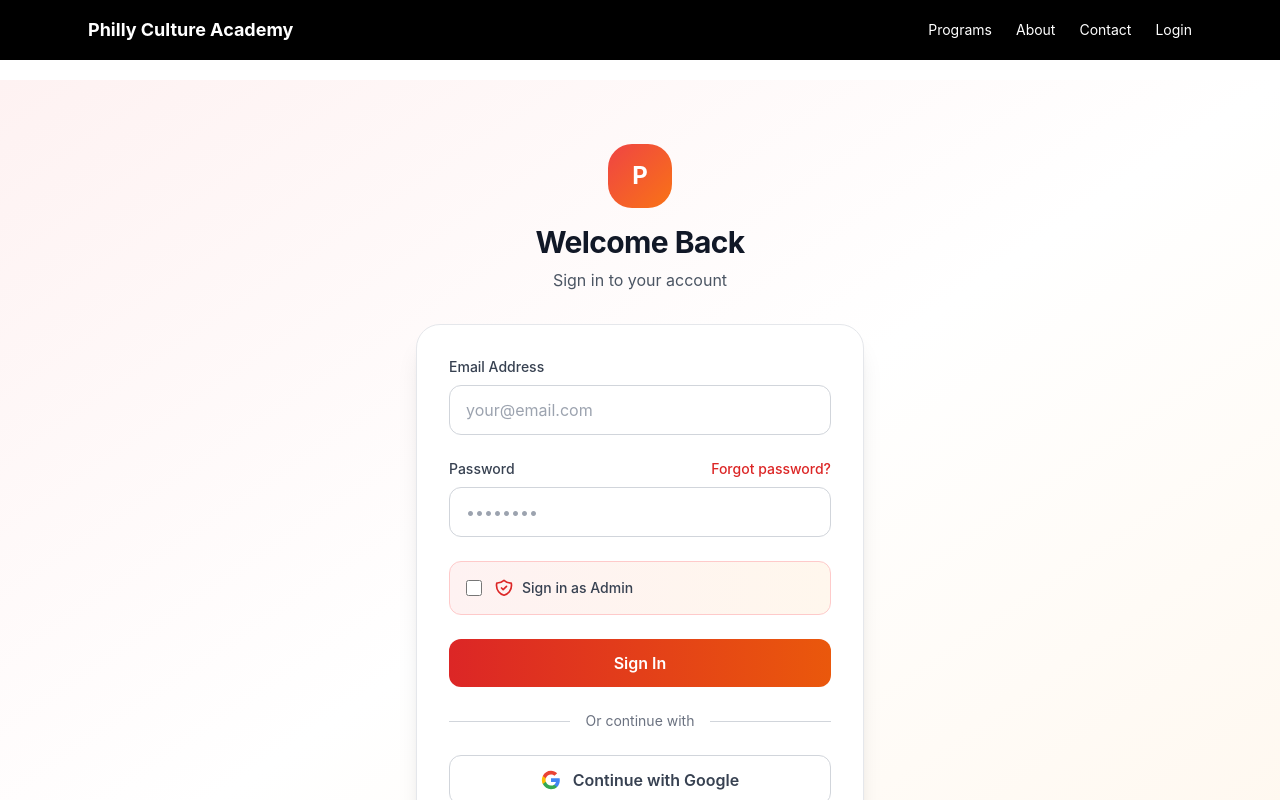
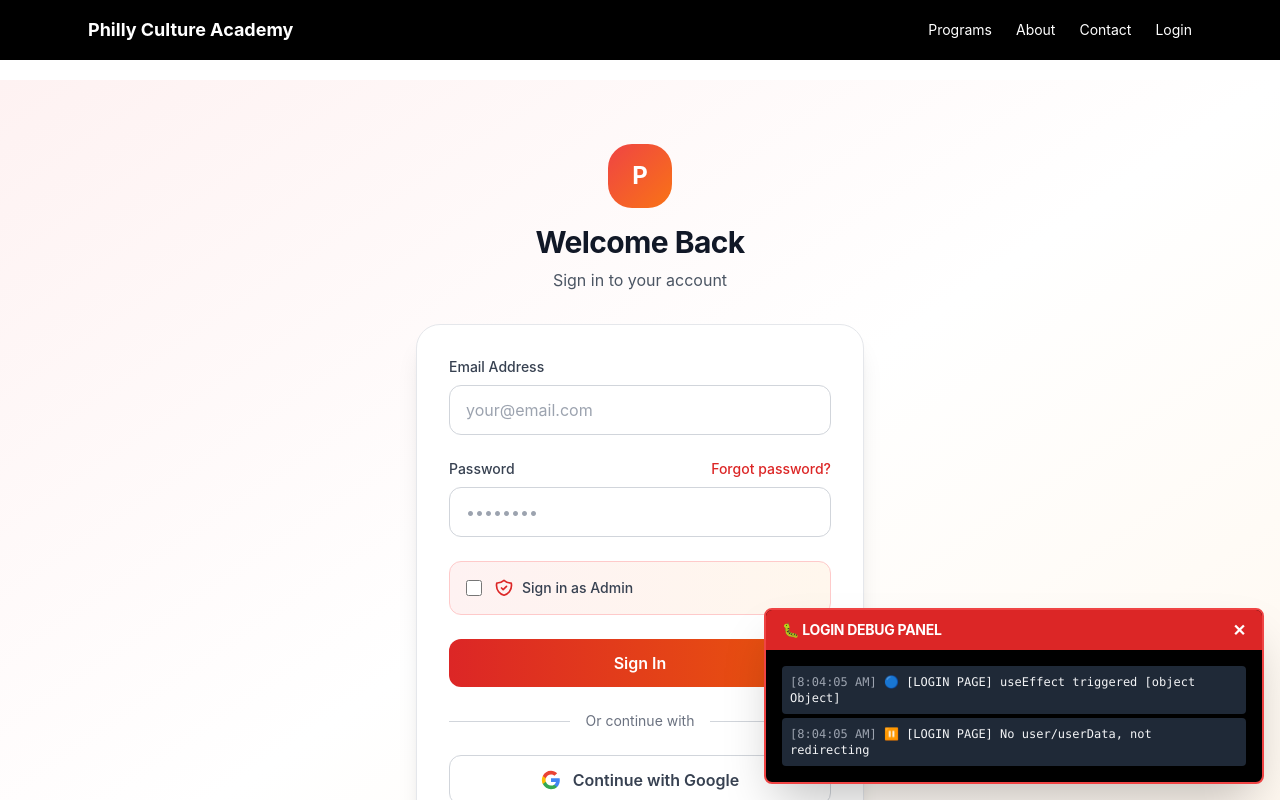
Before and after one commit to shadikamal997/philly-culture2, a Next.js app: page /login in a window 1280 px wide. Shown: the top 800 px of the page. Built offline with nearby package versions, Linux system fonts and the light colour scheme; no server answers.

Commit message:
Add visual debug panel for tracking login flow

```diff
--- a/app/(auth)/login/page.tsx
+++ b/app/(auth)/login/page.tsx
@@ -5,6 +5,7 @@ import { useRouter, useSearchParams } from "next/navigation";
 import Link from "next/link";
 import { useAuth } from "@/context/AuthContext";
 import toast, { Toaster } from "react-hot-toast";
+import { DebugPanel } from "@/components/DebugPanel";
 
 export default function LoginPage() {
   const router = useRouter();
@@ -247,6 +248,7 @@ export default function LoginPage() {
           </div>
         </div>
       </main>
+      <DebugPanel />
     </>
   );
 }
--- /dev/null
+++ b/components/DebugPanel.tsx
@@ -0,0 +1,108 @@
+'use client';
+
+import { useEffect, useState } from 'react';
+
+interface LogEntry {
+  time: string;
+  message: string;
+  type: 'info' | 'success' | 'warning' | 'error';
+}
+
+export function DebugPanel() {
+  const [logs, setLogs] = useState<LogEntry[]>([]);
+  const [isVisible, setIsVisible] = useState(true);
+
+  useEffect(() => {
+    // Intercept console.log
+    const originalLog = console.log;
+    const originalWarn = console.warn;
+    const originalError = console.error;
+
+    console.log = (...args) => {
+      originalLog(...args);
+      const message = args.join(' ');
+      if (message.includes('[LOGIN PAGE]') || message.includes('[AUTH CONTEXT]')) {
+        setLogs(prev => [...prev, {
+          time: new Date().toLocaleTimeString(),
+          message,
+          type: message.includes('✅') ? 'success' : message.includes('❌') ? 'error' : message.includes('⚠️') ? 'warning' : 'info'
+        }].slice(-20)); // Keep last 20 logs
+      }
+    };
+
+    console.warn = (...args) => {
+      originalWarn(...args);
+      const message = args.join(' ');
+      if (message.includes('[LOGIN PAGE]') || message.includes('[AUTH CONTEXT]')) {
+        setLogs(prev => [...prev, {
+          time: new Date().toLocaleTimeString(),
+          message,
+          type: 'warning'
+        }].slice(-20));
+      }
+    };
+
+    console.error = (...args) => {
+      originalError(...args);
+      const message = args.join(' ');
+      if (message.includes('[LOGIN PAGE]') || message.includes('[AUTH CONTEXT]')) {
+        setLogs(prev => [...prev, {
+          time: new Date().toLocaleTimeString(),
+          message,
+          type: 'error'
+        }].slice(-20));
+      }
+    };
+
+    return () => {
+      console.log = originalLog;
+      console.warn = originalWarn;
+      console.error = originalError;
+    };
+  }, []);
+
+  if (!isVisible) {
+    return (
+      <button
+        onClick={() => setIsVisible(true)}
+        className="fixed bottom-4 right-4 bg-black text-white px-4 py-2 rounded-lg shadow-lg z-[9999] hover:bg-gray-800"
+      >
+        Show Debug Panel
+      </button>
+    );
+  }
+
+  return (
+    <div className="fixed bottom-4 right-4 w-[500px] max-h-[400px] bg-black text-white rounded-lg shadow-2xl z-[9999] overflow-hidden border-2 border-red-500">
+      <div className="bg-red-600 px-4 py-2 flex justify-between items-center">
+        <h3 className="font-bold text-sm">🐛 LOGIN DEBUG PANEL</h3>
+        <button
+          onClick={() => setIsVisible(false)}
+          className="text-white hover:text-gray-200 font-bold"
+        >
+          ✕
+        </button>
+      </div>
+
+      <div className="p-4 overflow-y-auto max-h-[340px] text-xs font-mono space-y-1">
+        {logs.length === 0 ? (
+          <div className="text-gray-400">Waiting for login attempt...</div>
+        ) : (
+          logs.map((log, idx) => (
+            <div
+              key={idx}
+              className={`p-2 rounded ${
+                log.type === 'success' ? 'bg-green-900 text-green-100' :
+                log.type === 'error' ? 'bg-red-900 text-red-100' :
+                log.type === 'warning' ? 'bg-yellow-900 text-yellow-100' :
+                'bg-gray-800 text-gray-100'
+              }`}
+            >
+              <span className="text-gray-400">[{log.time}]</span> {log.message}
+            </div>
+          ))
+        )}
+      </div>
+    </div>
+  );
+}
```
